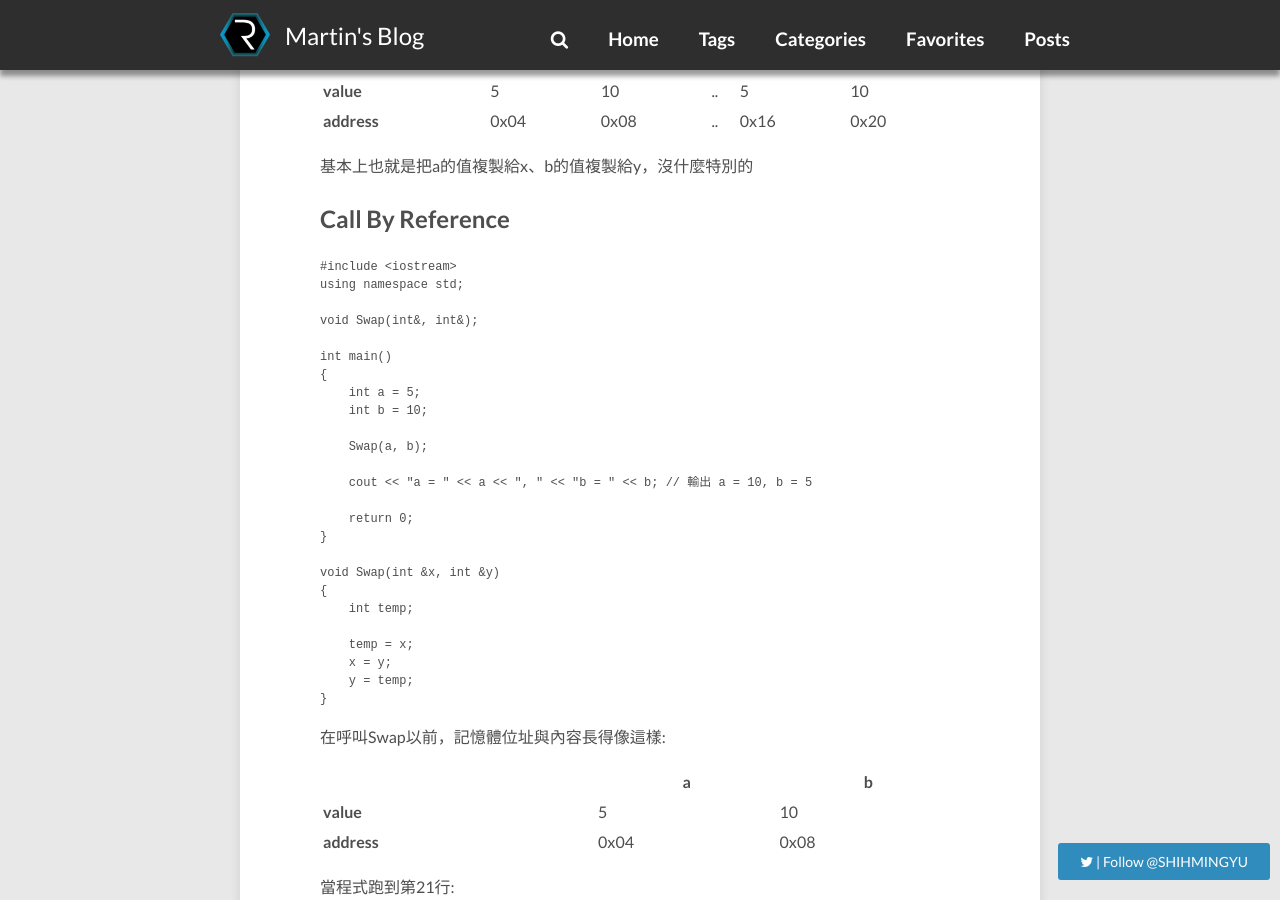
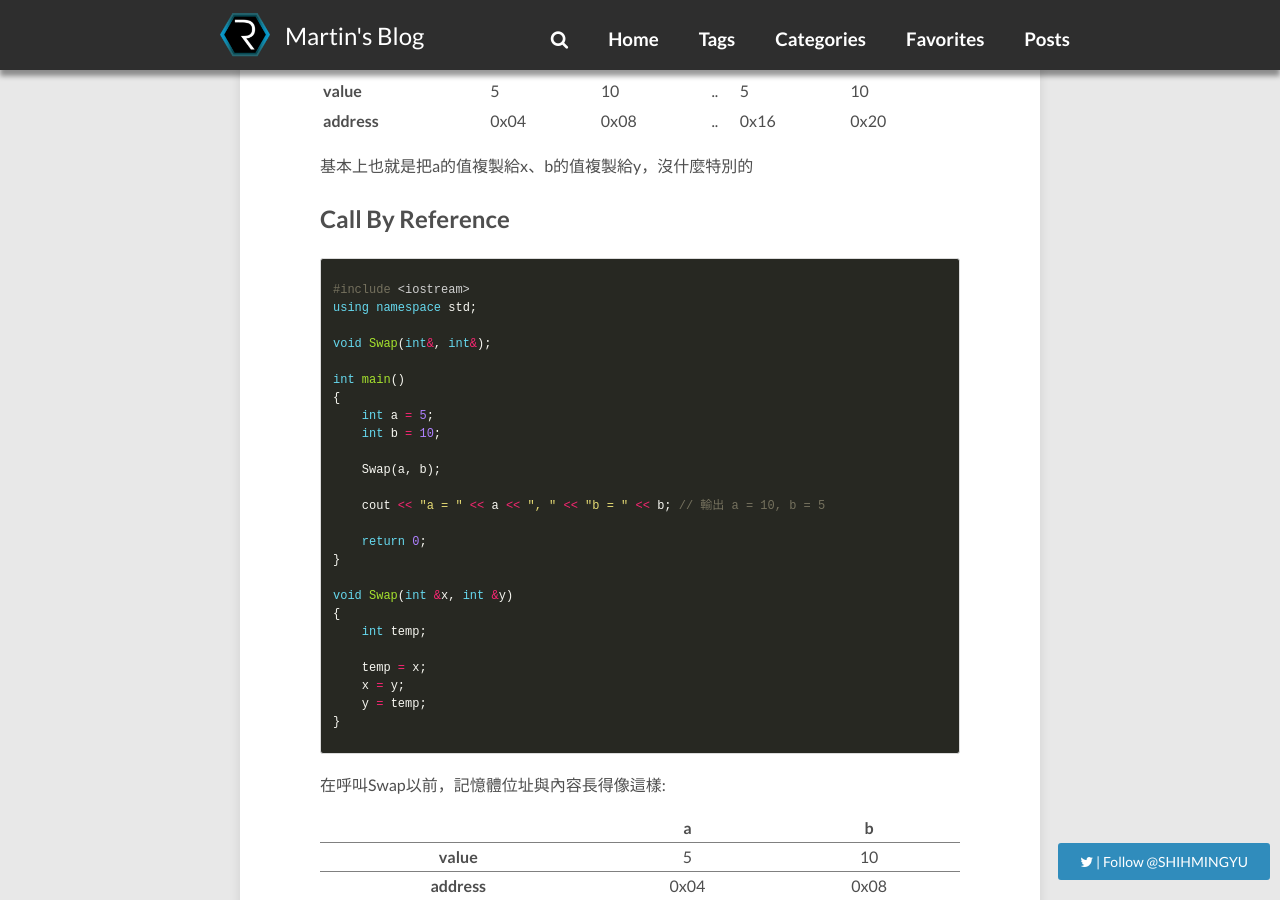
Before and after one commit to aa3710079/blog-old, a Jekyll site: the page built from _posts/2018-10-06-parameter-pass.md, in a window 1280 px wide and 900 px high, scrolled down 1117 px. Built offline with Jekyll 4.4.1, drawn with Linux system fonts in a browser that asks for light colours; nearby versions of some CDN libraries; comment, search, counter and statistics services are not loaded.

Commit message:
Update 2018-10-06-parameter-pass.md

````diff
--- a/_posts/2018-10-06-parameter-pass.md
+++ b/_posts/2018-10-06-parameter-pass.md
@@ -43,7 +43,7 @@ int sum(int x, int y)
 基本上也就是把a的值複製給x、b的值複製給y，沒什麼特別的
 
 ## Call By Reference
-```C++
+{% highlight C++ %}
 #include <iostream>
 using namespace std;
 
@@ -69,13 +69,15 @@ void Swap(int &x, int &y)
     x = y;
     y = temp;
 }
-```
+{% endhighlight %}
 在呼叫Swap以前，記憶體位址與內容長得像這樣:
 
 |            |     a    |     b    |
-| ---------- | -------- | -------- |
+| :--------: | :------: | :------: |
 | **value**  | 5        | 10       |
-| **address**| 0x04     | 0x08     |
+| -----
+| **address**| 0x04     | 0x08
+{: rules="groups" }
 
 當程式跑到第21行:
 
````
